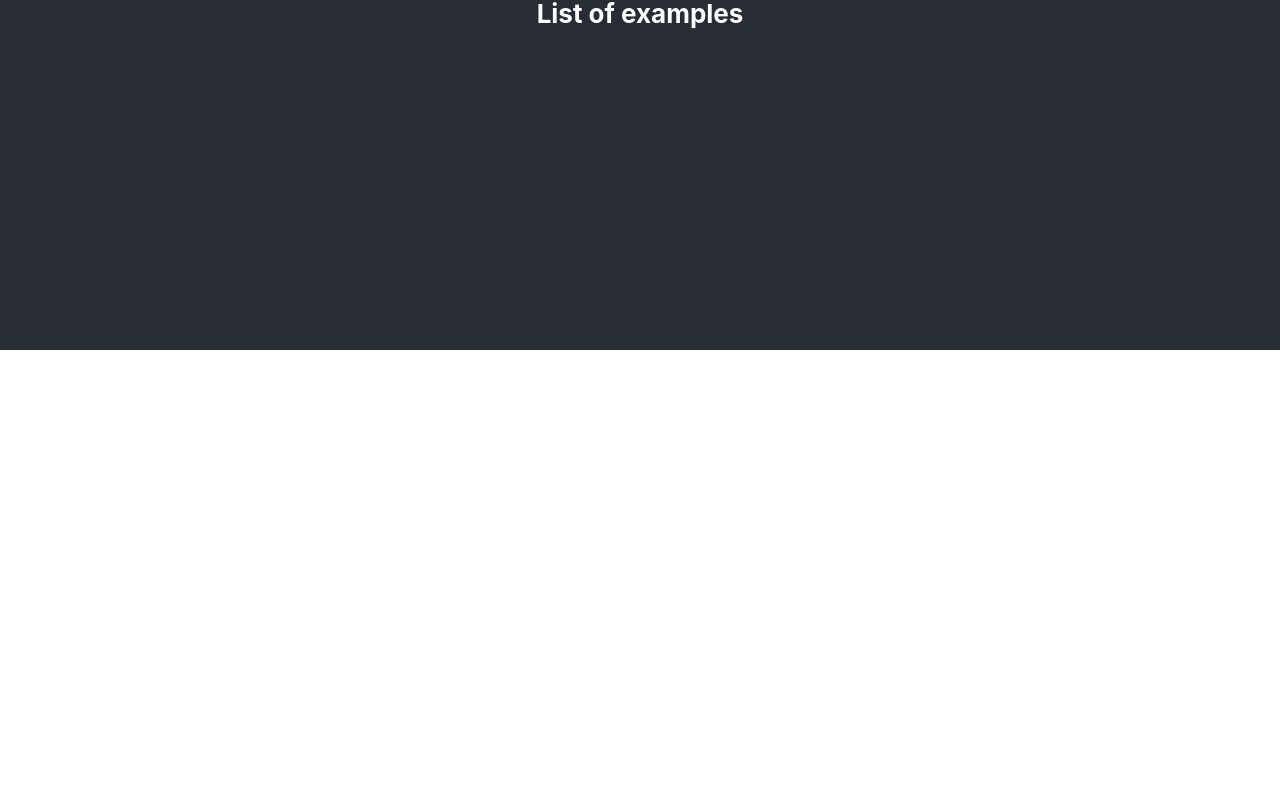
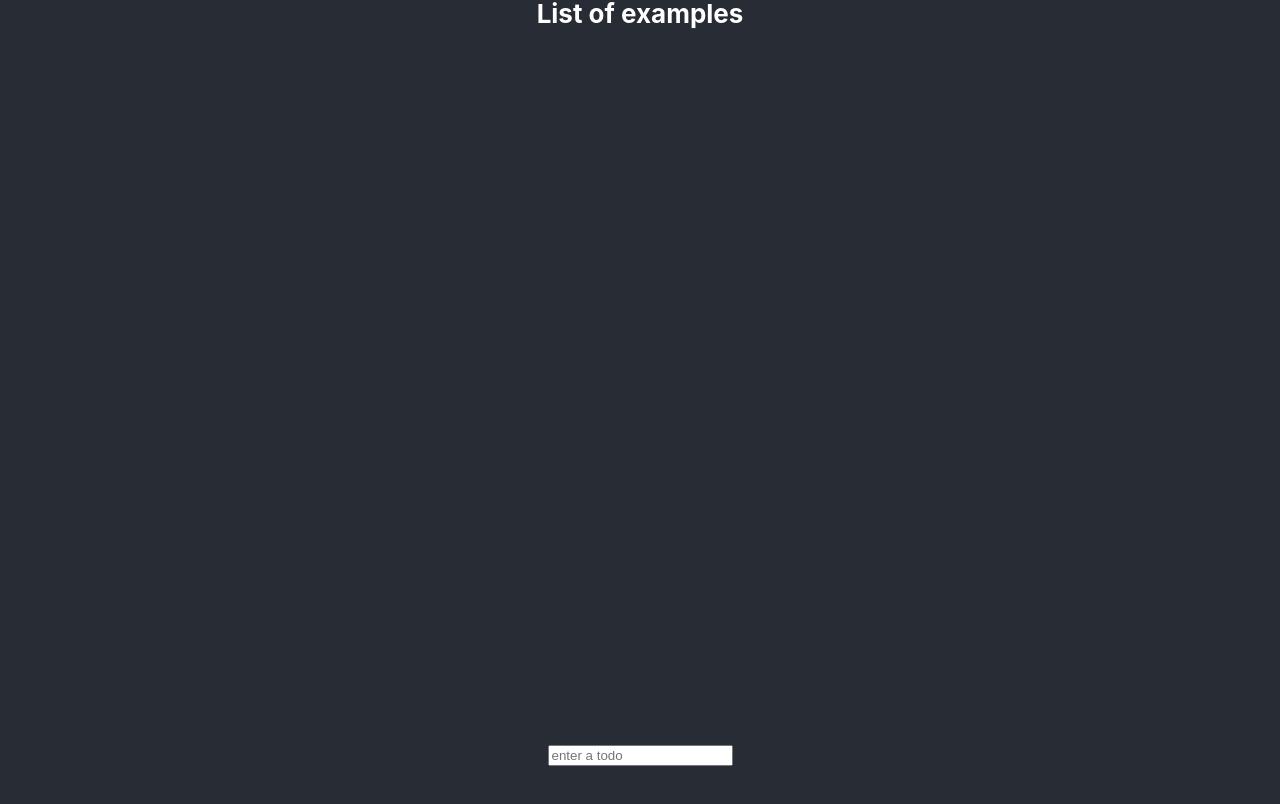
Before and after one commit to iantheminimalist/tutorial-react-app, a React (Create React App) app: page / in a window 1280 px wide. Shown: the part 2050-2854 px from the top of the page. Before the commit the page ends 2400 px from the top, so only its background shows below. Built offline with nearby package versions, Linux system fonts and the light colour scheme.

Commit message:
added first todolist component

```diff
--- a/src/App.js
+++ b/src/App.js
@@ -5,6 +5,7 @@ import './App.css';
 import { Counter } from './components/Counter';
 import InputHookArrays from './components/InputHookArrays';
 import InputHookObjects from './components/InputHookObjects';
+import TodoList from './components/TodoList';
 
 function App() {
   return (
@@ -12,6 +13,7 @@ function App() {
       <Counter />
       <InputHookObjects />
       <InputHookArrays />
+      <TodoList />
     </div>
   );
 }
--- a/src/components/InputHookArrays.js
+++ b/src/components/InputHookArrays.js
@@ -4,10 +4,12 @@ export default function InputHookArrays() {
     const [ items , setItems ] = useState([]);
 
     const AddItem = () => {
-        setItems( [...items, {
+        setItems( [...items,
+                    {
                     id: items.length,
                     value: Math.floor(Math.random() * 10) + 1
-        }]);
+                    }
+                  ]);
     }
 
     return (
--- /dev/null
+++ b/src/components/TodoList.js
@@ -0,0 +1,51 @@
+import React, { useState } from 'react';
+
+function Todo({todo, index}){
+    return(
+        <div>
+            <li key={index}>{todo.text} </li>
+        </div>
+    );
+}
+
+function TodoForm({addTodo}){
+    const [value, setValue] = useState('');
+
+    const handleSubmit = (event) => {
+        event.preventDefault();
+        if(!value) return;
+            addTodo(value); //add Todo
+            setValue('');// resets input to blank;.
+        }
+
+    return(
+        <form onSubmit={handleSubmit}>
+            <input
+                type="text"
+                placeholder="enter a todo"
+                value={value}
+                onChange={ event => setValue(event.target.value)}
+            />
+        </form>
+    )
+}
+
+export default function TodoList() {
+    const [todos, setTodos] = useState([]);
+
+    const addTodo = text => {
+        const newTodos = [ ...todos, {text}];
+        setTodos(newTodos);
+    };
+
+    return (
+        <div className="App-header">
+            <TodoForm addTodo={addTodo}/>
+           <div>
+               {todos.map( (todo, index) => (
+                  <Todo key={index} index={index} todo={todo} />
+               ))}
+           </div>
+        </div>
+    )
+}
```
Also changed, not shown: 1 other file (tests, documents, lock files or other folders).
